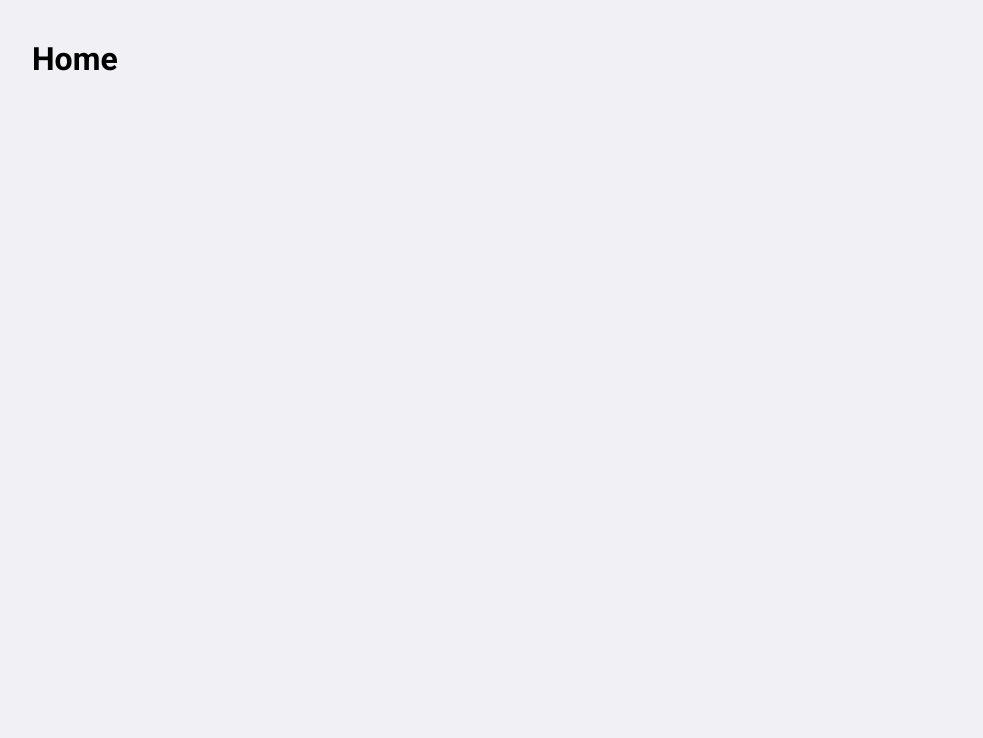
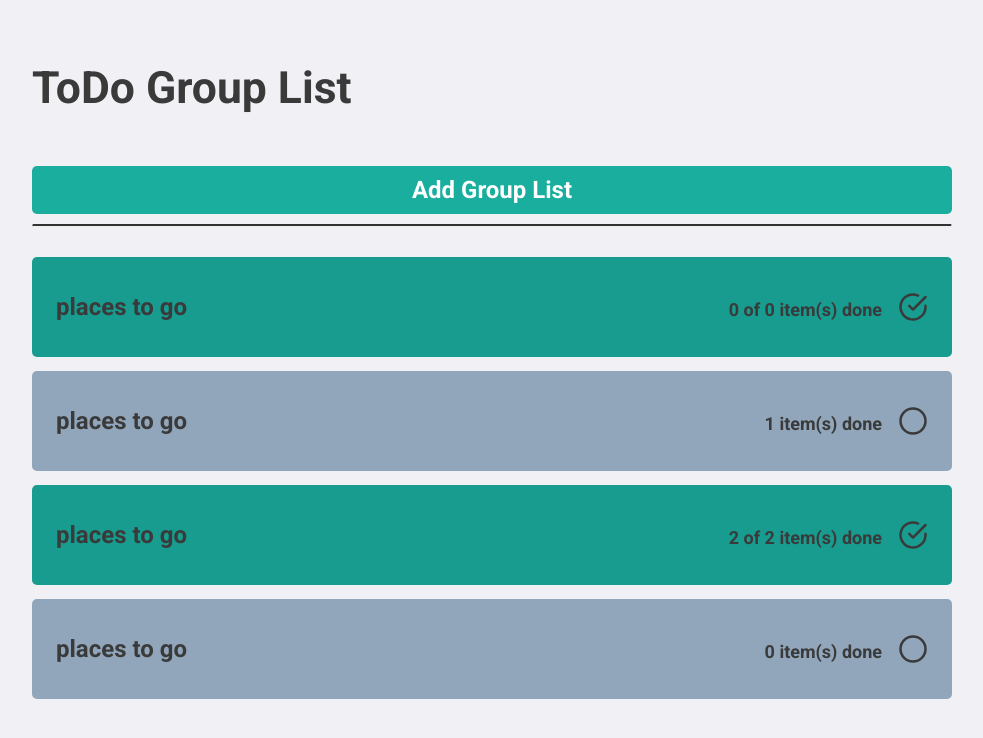
Before and after one commit to Alex-Paris/ToDoList, a React (Create React App) app: page / in a window 1280 px wide. Shown: the top 738 px of the page, without its empty margins (148-1131 px from the left). Built offline with nearby package versions, Linux system fonts and the light colour scheme.

Commit message:
chore: home page todo group items first view

```diff
--- a/src/pages/Home/index.tsx
+++ b/src/pages/Home/index.tsx
@@ -1,8 +1,56 @@
-import React from 'react';
+import React, {useState} from 'react';
+import {FiCircle, FiCheckCircle} from 'react-icons/fi';
+import { Link } from 'react-router-dom';
+
+
+import { Header, TodoGroups } from './styles';
+
+interface TodoGroup {
+  name: string;
+  totalItems: number;
+  doneItems: number;
+}
 
 const Home: React.FC = () => {
+  const [todoDone, setTodoDone] = useState('');
+  const [todoGroups, setTodoGroups] = useState<TodoGroup[]>(() => {
+    return ([
+      {name: 'places to go', totalItems: 0, doneItems: 0},
+      {name: 'places to go', totalItems: 2, doneItems: 1},
+      {name: 'places to go', totalItems: 2, doneItems: 2},
+      {name: 'places to go', totalItems: 3, doneItems: 0}
+    ]);
+
+  });
+
   return (
-    <h1>Home</h1>
+    <>
+      <Header>
+        <h3>ToDo Group List</h3>
+        <button>Add Group List</button>
+        <hr />
+      </Header>
+      <TodoGroups>
+        {todoGroups.map((todoGroup) => (
+          <Link
+            id={todoGroup.totalItems === todoGroup.doneItems ? 'doneLink' : 'undoneLink'}
+            key={todoGroup.name} to="#"
+          >
+            {todoGroup.name}
+            <div>
+              { todoGroup.totalItems === todoGroup.doneItems
+                ? <p>{todoGroup.doneItems} of {todoGroup.totalItems} item(s) done</p>
+                : <p>{todoGroup.doneItems} item(s) done</p>
+              }
+            </div>
+            { todoGroup.totalItems === todoGroup.doneItems
+              ? <FiCheckCircle size={30} />
+              : <FiCircle size={30} />
+            }
+          </Link>
+        ))}
+      </TodoGroups>
+    </>
   );
 };
 
--- /dev/null
+++ b/src/pages/Home/styles.ts
@@ -0,0 +1,90 @@
+import styled, {css} from 'styled-components';
+import { shade } from 'polished';
+
+
+export const Header = styled.header`
+  font-size: 38px;
+  color: #3a3a3a;
+
+  h3 {
+    line-height: 56px;
+    margin-top: 20px;
+  }
+
+  button {
+    font-size: 24px;
+    font-weight: bold;
+    color: white;
+    background: #1AAE9F;
+    line-height: 48px;
+    width: 100%;
+    border: none;
+    border-radius: 5px;
+    margin: 50px 0px 10px 0;
+    transition: transform 0.2s, background-color 0.2s;
+
+    &:hover {
+      transform: translateY(3px);
+      background: ${shade(0.1, '#1AAE9F')};
+    }
+
+    &:active {
+      background: ${shade(0.3, '#1AAE9F')};
+    }
+  }
+
+  hr {
+    border-top: 2px solid #333;
+    border-radius: 5px;
+  }
+`;
+
+export const TodoGroups = styled.div`
+  margin-top: 30px;
+
+  #doneLink {
+    background: ${shade(0.1, '#1AAE9F')};
+  }
+
+  #undoneLink {
+    background: ${shade(-0.3, 'slategray')};
+  }
+
+  a {
+    font-size: 24px;
+    font-weight: bold;
+    color: #3a3a3a;
+    border-radius: 5px;
+    width: 100%;
+    height: 100px;
+    padding: 24px;
+    display: flex;
+    align-items: center;
+    text-decoration: none;
+    transition: transform 0.2s, background-color 0.2s;
+
+    & + a {
+      margin-top: 14px;
+    }
+
+    &:hover {
+      transform: translateX(5px);
+      background: ${shade(-0.1, 'slategray')};
+    }
+
+    &:active {
+      background: ${shade(0.1, 'slategray')};
+    }
+
+    div {
+      margin: 0 16px;
+      margin-left: auto;
+      margin-top: 4px;
+
+      p {
+        font-size: 18px;
+        color: #3a3a3a;
+      }
+    }
+  }
+`;
```
